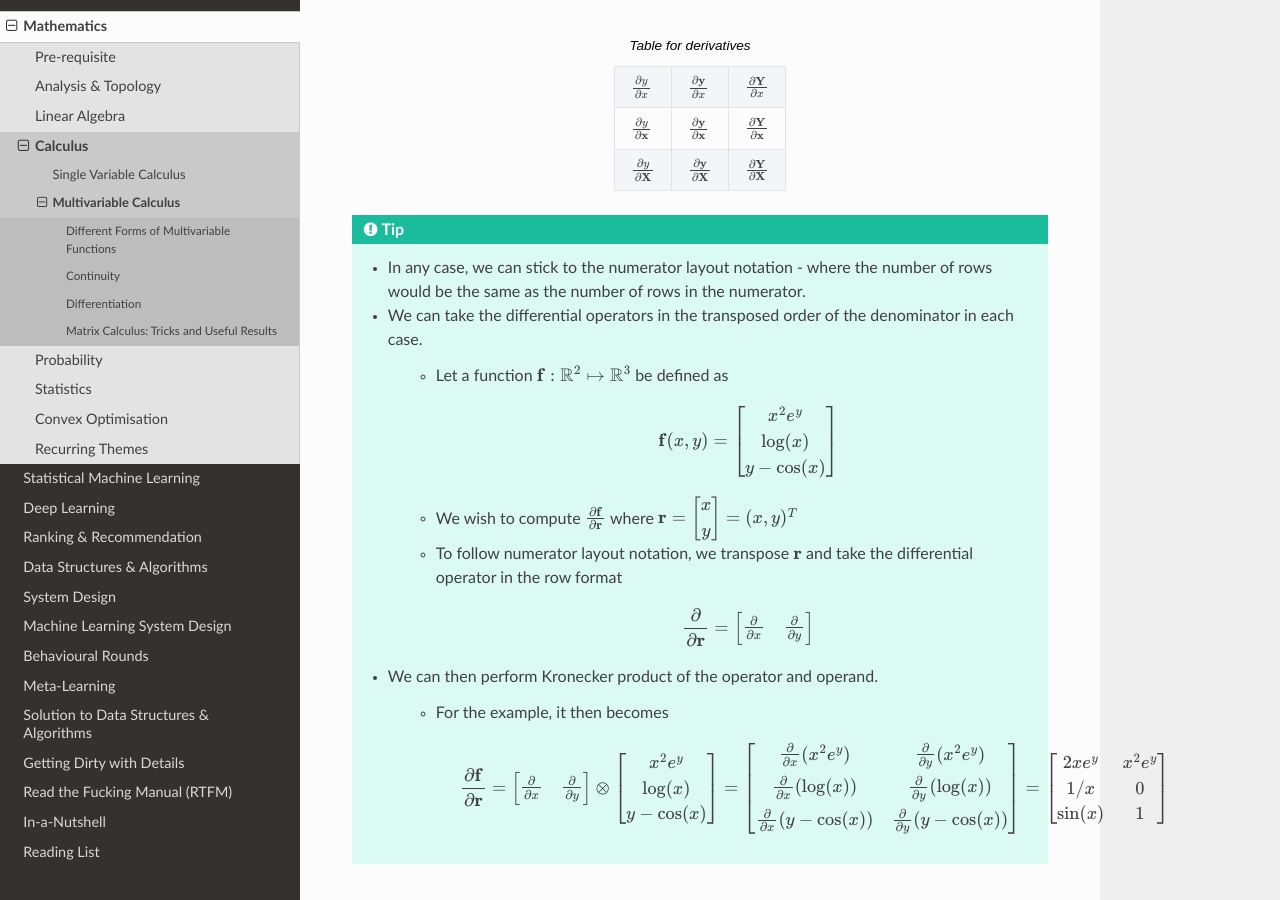
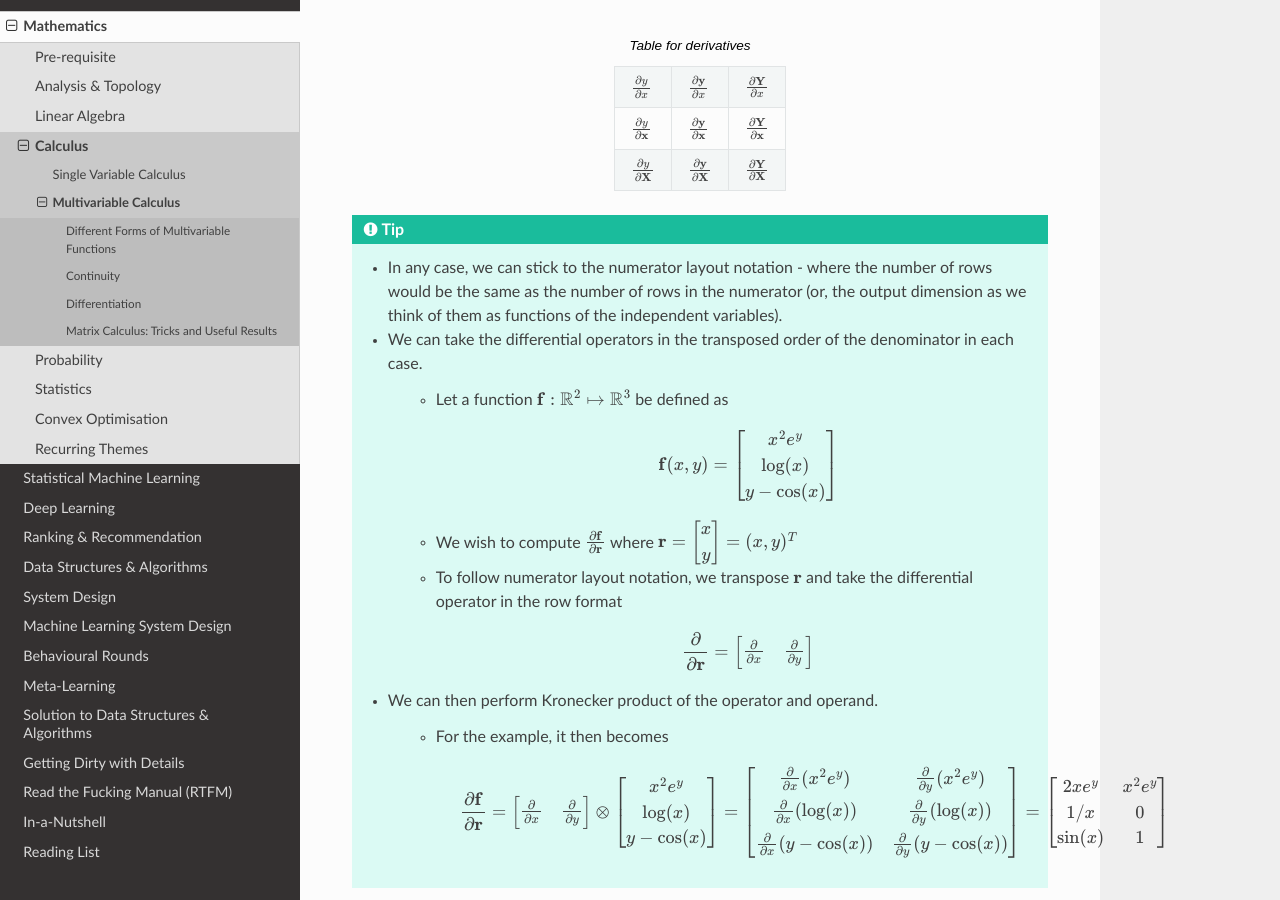
Before and after one commit to uselesstechjunks/leetcode, a Sphinx documentation site: the page built from docs/source/math/calc3/multi.rst, in a window 1280 px wide and 900 px high, scrolled down 8260 px. Built offline with Sphinx 7.4.7 and the Read the Docs theme 2.0.0, drawn with Linux system fonts in a browser that asks for light colours.

Commit message:
Update multi.rst

```diff
--- a/docs/source/math/calc3/multi.rst
+++ b/docs/source/math/calc3/multi.rst
@@ -252,7 +252,7 @@ We can think about the derivatives in this case as the limiting ratio of the cha
 	:math:`\frac{\partial y}{\mathop{\partial \mathbf{X}}}`, :math:`\frac{\partial \mathbf{y}}{\mathop{\partial \mathbf{X}}}`, :math:`\frac{\partial \mathbf{Y}}{\mathop{\partial \mathbf{X}}}`
 
 .. tip::
-	* In any case, we can stick to the numerator layout notation - where the number of rows would be the same as the number of rows in the numerator.
+	* In any case, we can stick to the numerator layout notation - where the number of rows would be the same as the number of rows in the numerator (or, the output dimension as we think of them as functions of the independent variables).
 	* We can take the differential operators in the transposed order of the denominator in each case.
 
 		* Let a function :math:`\mathbf{f}:\mathbb{R}^2\mapsto\mathbb{R}^3` be defined as
```
